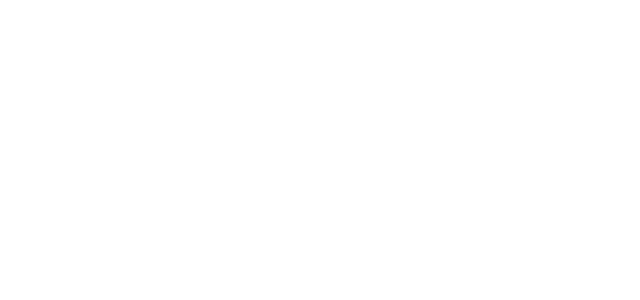
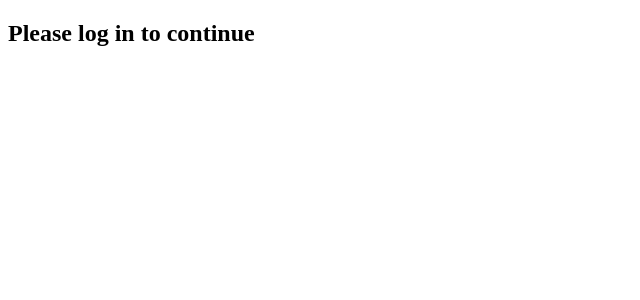
Before and after one commit to NajeebSultan/my-react-app, a React (Vite) app in the folder my-react-app/: page / in a window 1280 px wide. Shown: the top 300 px of the page, without its empty margins (0-640 px from the left). Built offline with nearby package versions, Linux system fonts and the light colour scheme.

Commit message:
Make an else statement

```diff
--- a/my-react-app/src/UserGreeting.jsx
+++ b/my-react-app/src/UserGreeting.jsx
@@ -4,6 +4,9 @@
   return <h2>Welcome {props.username}</h2>
 
   }
+  else{
+    return <h2>Please log in to continue </h2>
+  }
 
 }
 export default UserGreeting
```
